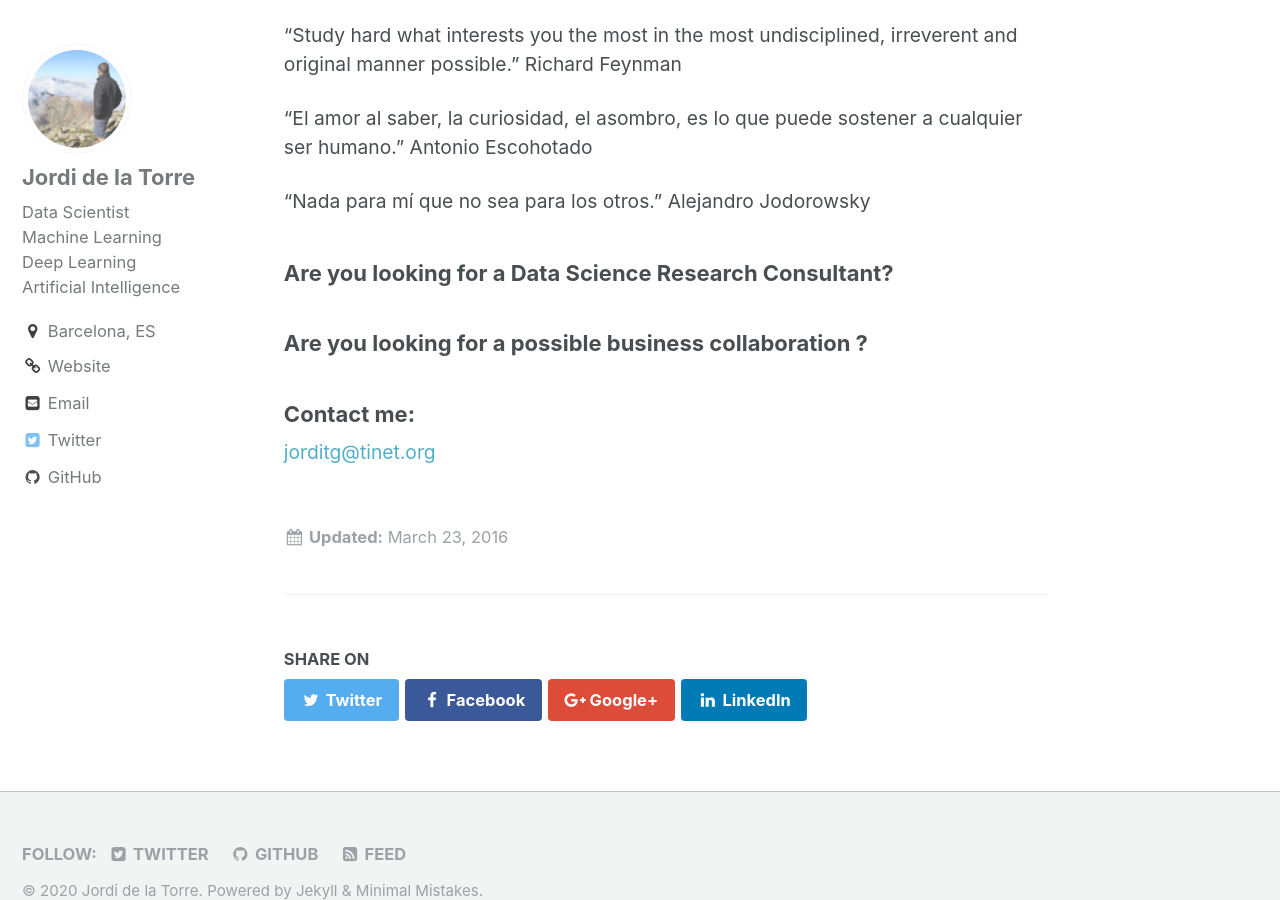
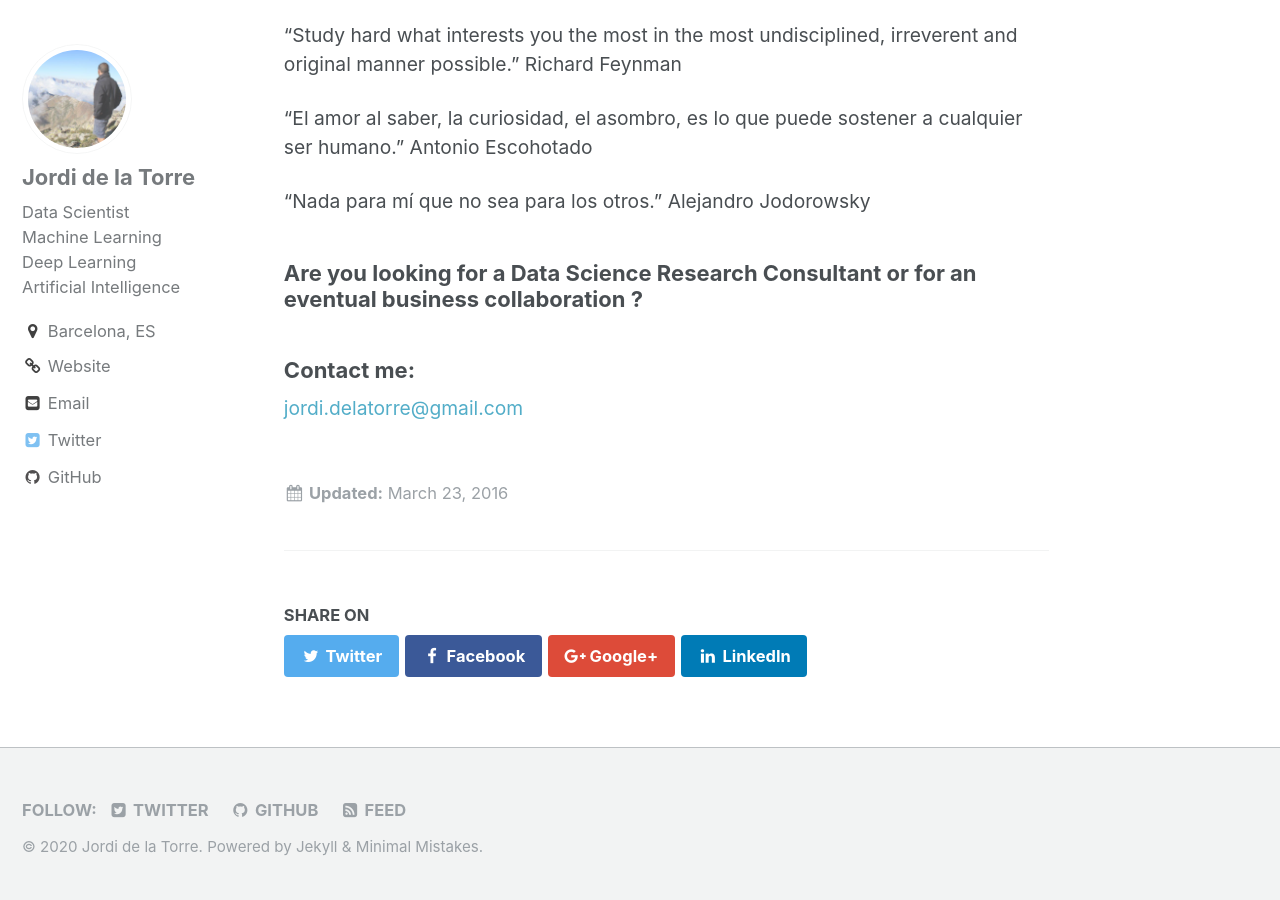
Before and after one commit to jorditg/jorditg.github.io, a Jekyll site: the page built from about.md, in a window 1280 px wide and 900 px high, scrolled down 563 px. Built offline with Jekyll 4.4.1, drawn with Linux system fonts in a browser that asks for light colours.

Commit message:
Update about.md

```diff
--- a/about.md
+++ b/about.md
@@ -26,8 +26,7 @@ Antonio Escohotado
 Alejandro Jodorowsky
 
 
-### Are you looking for a Data Science Research Consultant?
-### Are you looking for a possible business collaboration ?
+### Are you looking for a Data Science Research Consultant or for an eventual business collaboration ?
 ### Contact me:
 
-[jorditg@tinet.org](mailto:jorditg@tinet.org)
+[jordi.delatorre@gmail.com](mailto:jordi.delatorre@gmail.com)
```
